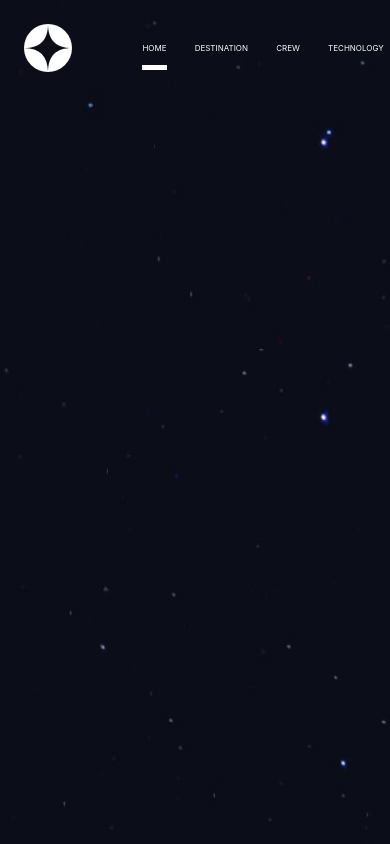
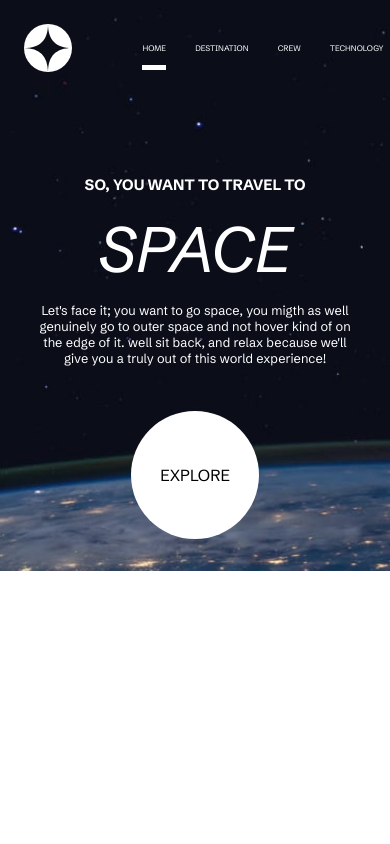
Before and after one commit to IcaroSLV/Space-tourism-Website, a React (Create React App) app: page / in a window 390 px wide. Built offline with nearby package versions, Linux system fonts and the light colour scheme.

Commit message:
First Page Done

```diff
--- a/src/App.css
+++ b/src/App.css
@@ -1,3 +1,10 @@
+@import url('https://fonts.googleapis.com/css2?family=Schibsted+Grotesk:ital,wght@0,400;0,500;0,600;0,700;0,800;0,900;1,400;1,500;1,600;1,700;1,800;1,900&display=swap');
+
+* {
+  font-family: 'Schibsted Grotesk', sans-serif;
+}
+
+
 .App {
   display: flex;
   flex-direction: column;
@@ -47,7 +54,7 @@
   top: 30px;
 }
 
-@media screen and (max-width: 770px) {
+@media screen and (max-width: 880px) {
   .linkContainer {
     padding-right: 0;
   }
@@ -57,7 +64,7 @@
   }
 }
 
-@media screen and (max-width: 530px) {
+@media screen and (max-width: 550px) {
   .linkContainer {
     width: 100vw;
   }
@@ -66,13 +73,13 @@
   }
 }
 
-@media screen and (max-width: 430px) {
+@media screen and (max-width: 470px) {
   .linkContainer a{
     font-size: .5em;
   }
 }
 
-@media screen and (max-width: 330px) {
+@media screen and (max-width: 350px) {
   .buttonHamburguer {
     position: absolute;
     right: 0;
--- a/src/Components/pages/Home.js
+++ b/src/Components/pages/Home.js
@@ -1,11 +1,27 @@
 import styles from './Home.module.css'
+import {Link} from 'react-router-dom'
+import Destination from './Destination'
 
 function Home() {
 
     return(
         <div className={styles.HomeContainer}>
             <div className={styles.ContentContainer}>
-
+                <div className={styles.description}>
+                    <h3>SO, YOU WANT TO TRAVEL TO </h3>
+                    <h1>SPACE</h1>
+                    <p>
+                        Let's face it; you want to go space,
+                        you migth as well genuinely go to
+                        outer space and not hover kind of
+                        on the edge of it. well sit back,
+                        and relax because we'll give you a
+                        truly out of this world experience!
+                    </p>
+                </div>
+                <div className={styles.button}>
+                    <Link to="/Destination"><button>EXPLORE</button></Link>
+                </div>
             </div>
         </div>
     )
--- a/src/Components/pages/Home.module.css
+++ b/src/Components/pages/Home.module.css
@@ -1,7 +1,7 @@
 .HomeContainer {
     background-image: url(../../img/home/background-home-desktop.jpg);
-    height: 100vh;
-    width: 100vw;
+    width: 100%;
+    height: 100%;
     background-size: cover;
     position: absolute;
     top: 0;
@@ -10,8 +10,87 @@
 }
 
 .ContentContainer {
-    height: 100vh;
+    height: 100%;
     display: flex;
-    justify-content: center;
+    justify-content: space-around;
     align-items: center;
+
 }
+
+.description {
+    color: white;
+    width: 25em;
+}
+
+.description h1 {
+    font-weight: lighter;
+    font-style: italic ;
+    font-size: 5em;
+    margin: 0;
+}
+
+.button button {
+    height: 10em;
+    width: 10em;
+    font-size: 1.2em;
+    border-radius: 100%;
+    color: black;
+    background-color: white;
+    border: none;
+    cursor: pointer;
+}
+
+    @media screen and (max-width: 670px) {
+        .HomeContainer {
+            background-image: url(../../img/home/background-home-mobile.jpg);
+            object-fit: cover;
+            width: 100%;
+            height: auto;
+        }
+
+        .ContentContainer {
+            flex-direction: column;
+            gap: 5em;
+            margin-top: 10em;
+            padding-bottom: 2em;
+        }
+        .description {
+            text-align: center;
+        }
+    }
+
+  @media screen and (max-width: 425px) {
+    .ContentContainer {
+        gap: 2em;
+    }
+    .description {
+        font-size: .8em;
+    }
+    .button button {
+        font-size: 1em;
+        height: 8em;
+        width: 8em;
+    }
+  }
+  @media screen and (max-width: 320px) {
+    * {
+        overflow: hidden;
+     }
+    .HomeContainer {
+        height: 100vh;
+    }
+    .ContentContainer {
+        gap: 2em;
+        margin-top: 2em;
+        justify-content: center;
+        align-items: center;
+    }
+    .description {
+        font-size: .7em;
+    }
+    .button button {
+        font-size: 1em;
+        height: 8em;
+        width: 8em;
+    }
+  }
```
